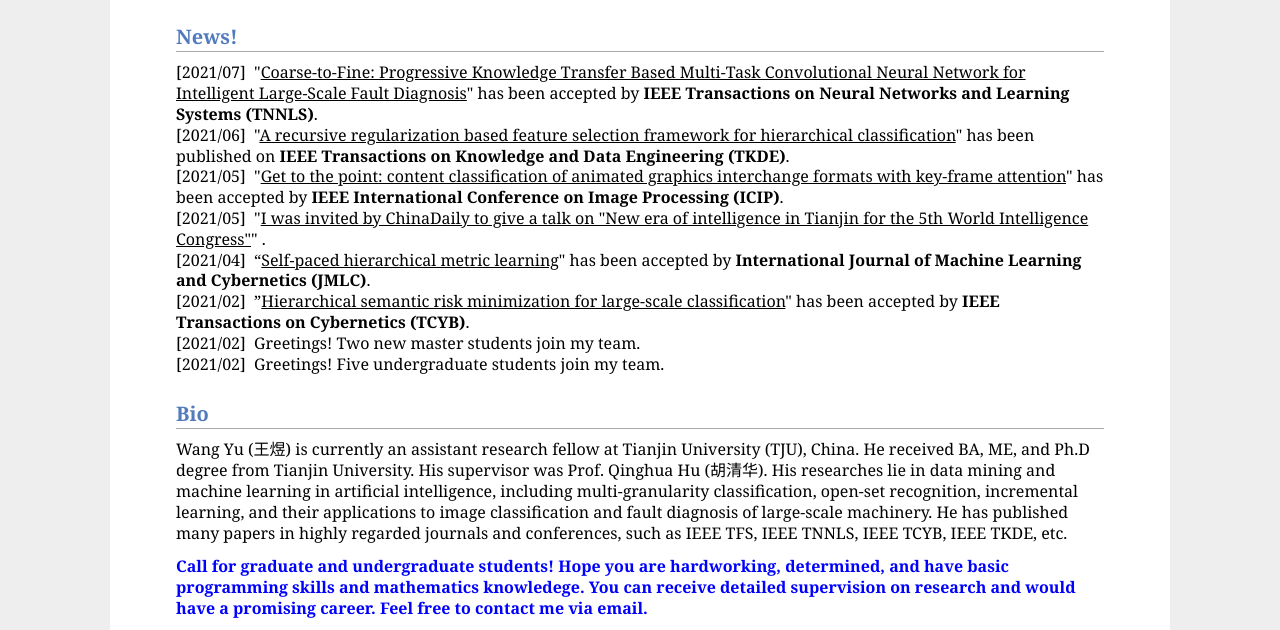
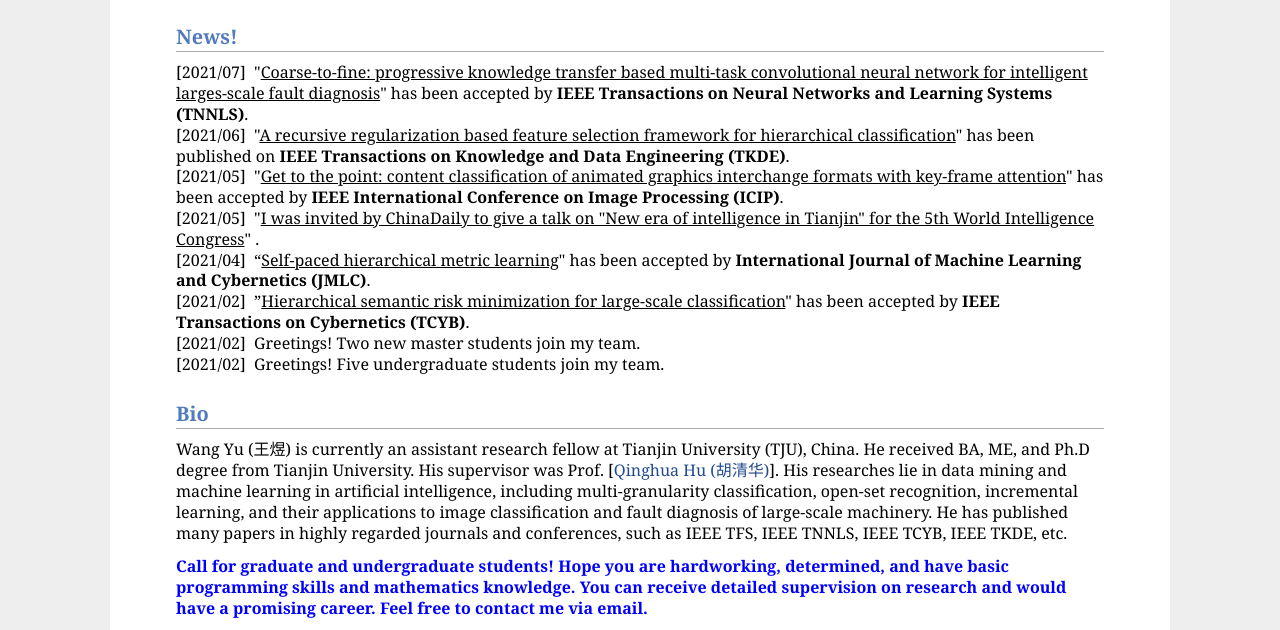
Before and after one commit to wangyuTJU/wangyuTJU.github.io, a plain HTML site: page index.html in a window 1280 px wide. Shown: the part 303-933 px from the top of the page. Drawn offline with Linux system fonts and the light colour scheme.

Commit message:
Prof. Hu's website

```diff
--- a/index.html
+++ b/index.html
@@ -20,17 +20,17 @@ Tianjin City, P.R. China. <br />
 E-mail: <i>wangyu_ AT tju.edu.cn</i> <br /></p>
 </td></tr></table>
 <h2>News!</h2>
-<p>[2021/07]&nbsp;&nbsp;"<u>Coarse-to-Fine: Progressive Knowledge Transfer Based Multi-Task Convolutional Neural Network for Intelligent Large-Scale Fault Diagnosis</u>" has been accepted by <b>IEEE Transactions on Neural Networks and Learning Systems (TNNLS)</b>. <br />
+<p>[2021/07]&nbsp;&nbsp;"<u>Coarse-to-fine: progressive knowledge transfer based multi-task convolutional neural network for intelligent larges-scale fault diagnosis</u>" has been accepted by <b>IEEE Transactions on Neural Networks and Learning Systems (TNNLS)</b>. <br />
 [2021/06]&nbsp;&nbsp;"<u>A recursive regularization based feature selection framework for hierarchical classification</u>" has been published on <b>IEEE Transactions on Knowledge and Data Engineering (TKDE)</b>. <br />
 [2021/05]&nbsp;&nbsp;"<u>Get to the point: content classification of animated graphics interchange formats with key-frame attention</u>" has been accepted by <b>IEEE International Conference on Image Processing (ICIP)</b>. <br />
-[2021/05]&nbsp;&nbsp;"<u>I was invited by ChinaDaily to give a talk on "New era of intelligence in Tianjin for the 5th World Intelligence Congress"</u>" .<br />
+[2021/05]&nbsp;&nbsp;"<u>I was invited by ChinaDaily to give a talk on "New era of intelligence in Tianjin" for the 5th World Intelligence Congress</u>" .<br />
 [2021/04]&nbsp;&nbsp;&ldquo;<u>Self-paced hierarchical metric learning</u>" has been accepted by <b>International Journal of Machine Learning and Cybernetics (JMLC)</b>.<br />
 [2021/02]&nbsp;&nbsp;&rdquo;<u>Hierarchical semantic risk minimization for large-scale classification</u>" has been accepted by <b>IEEE Transactions on Cybernetics (TCYB)</b>.<br />
 [2021/02]&nbsp;&nbsp;Greetings! Two new master students join my team. <br />
 [2021/02]&nbsp;&nbsp;Greetings! Five undergraduate students join my team. <br /></p>
 <h2>Bio</h2>
-<p>Wang Yu (王煜) is currently an assistant research fellow at Tianjin University (TJU), China. He received BA, ME, and Ph.D degree from Tianjin University. His supervisor was Prof. Qinghua Hu (胡清华). His researches lie in data mining and machine learning in artificial intelligence, including multi-granularity classification, open-set recognition, incremental learning, and their applications to image classification and fault diagnosis of large-scale machinery. He has published many papers in highly regarded journals and conferences, such as IEEE TFS, IEEE TNNLS, IEEE TCYB, IEEE TKDE, etc.</p>
-<p><b><span style="color: blue"> Call for graduate and undergraduate students! Hope you are hardworking, determined, and have basic programming skills and mathematics knowledege. You can receive detailed supervision on research and would have a promising career. Feel free to contact me via email. </span></b></p>
+<p>Wang Yu (王煜) is currently an assistant research fellow at Tianjin University (TJU), China. He received BA, ME, and Ph.D degree from Tianjin University. His supervisor was Prof. [<a href="http://cic.tju.edu.cn/faculty/huqinghua/index.html">Qinghua Hu (胡清华)</a>]. His researches lie in data mining and machine learning in artificial intelligence, including multi-granularity classification, open-set recognition, incremental learning, and their applications to image classification and fault diagnosis of large-scale machinery. He has published many papers in highly regarded journals and conferences, such as IEEE TFS, IEEE TNNLS, IEEE TCYB, IEEE TKDE, etc.</p>
+<p><b><span style="color: blue"> Call for graduate and undergraduate students! Hope you are hardworking, determined, and have basic programming skills and mathematics knowledge. You can receive detailed supervision on research and would have a promising career. Feel free to contact me via email. </span></b></p>
 <h2>Selected Publications</h2>
 <p><b>Journal</b>:</p>
 <table class="imgtable"><tr><td>
```
